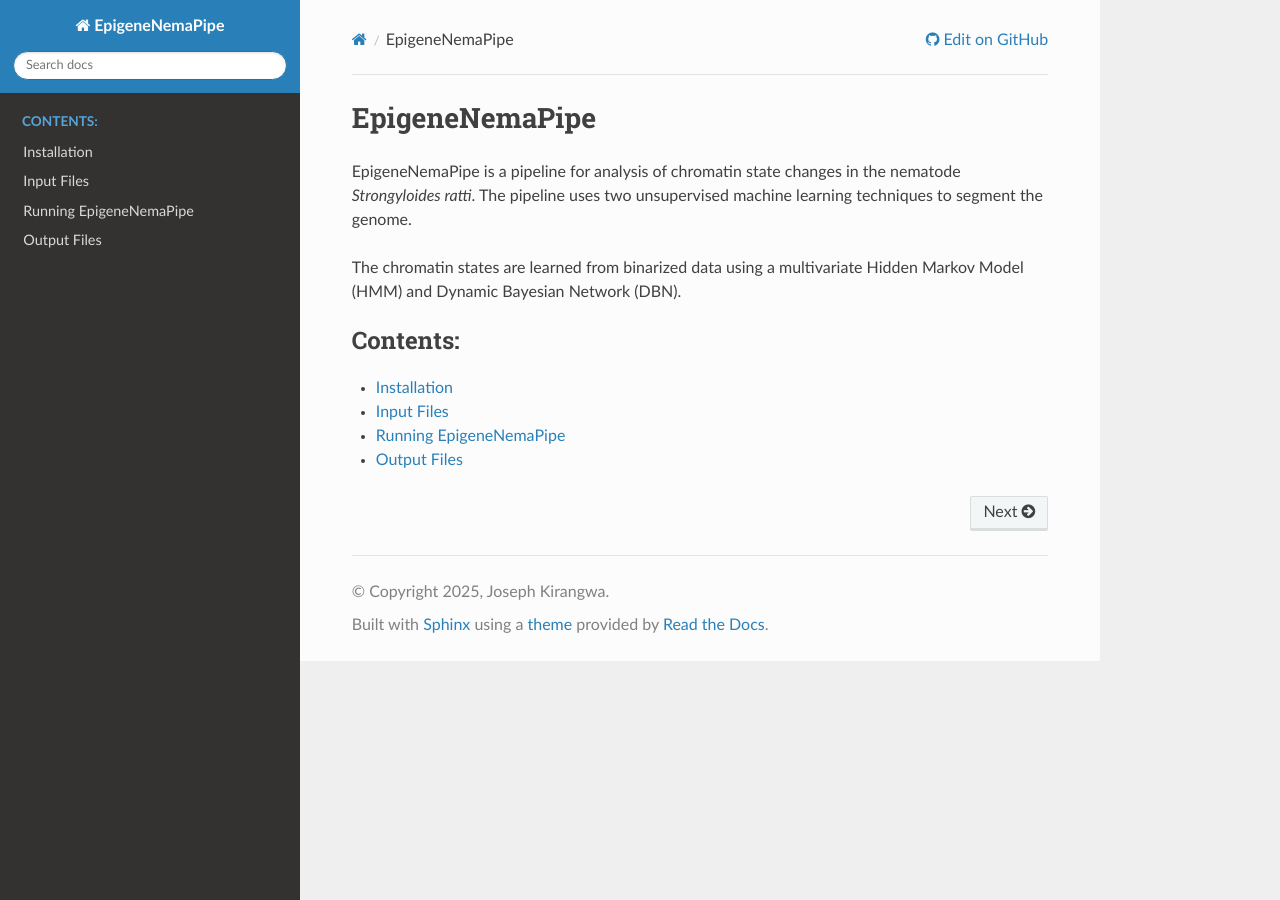
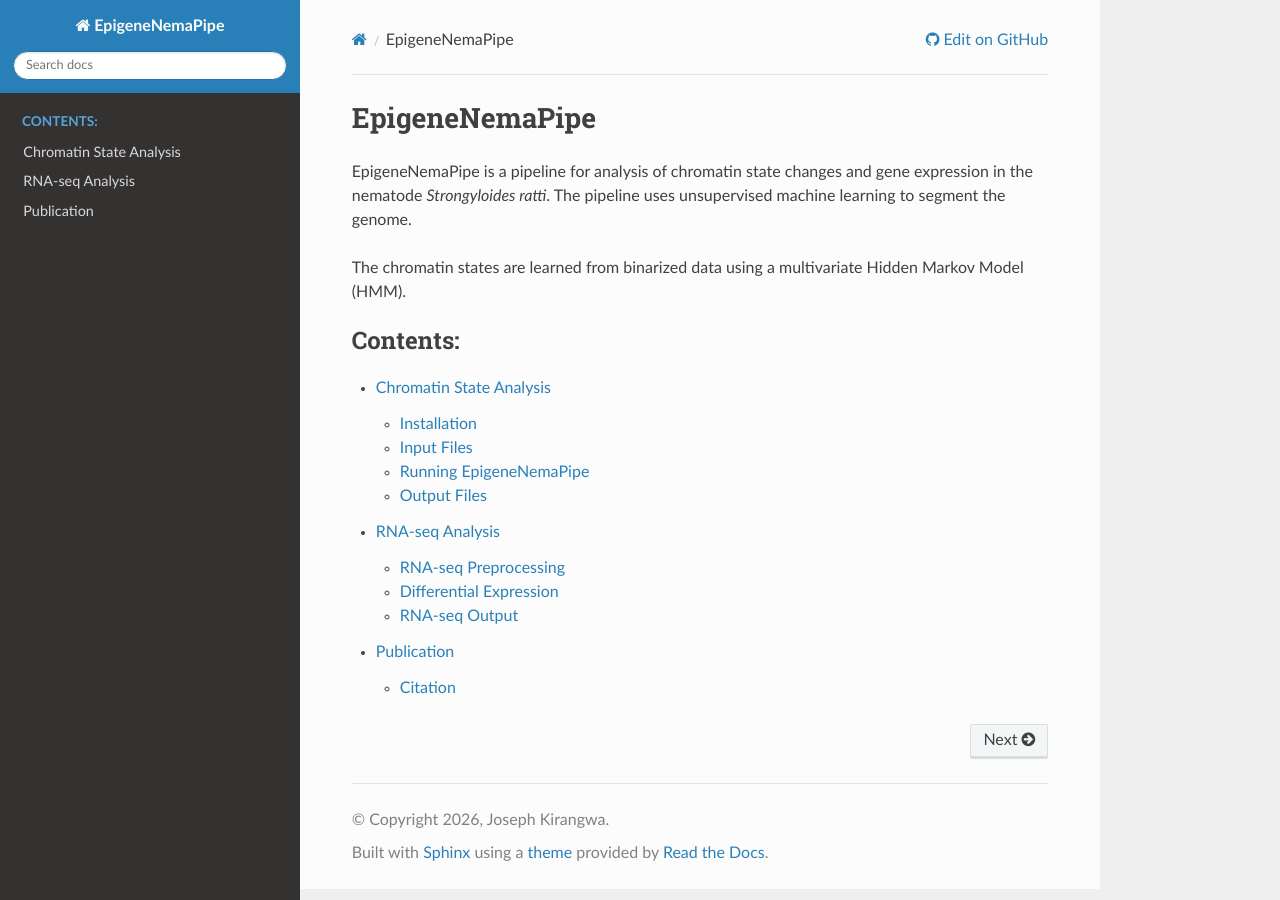
Before and after one commit to jkirangw/EpiNemaPipe, a Sphinx documentation site: the page built from docs/source/index.md, in a window 1280 px wide. Built offline with Sphinx 7.4.7 and the Read the Docs theme 3.1.0, drawn with Linux system fonts in a browser that asks for light colours.

Commit message:
Reorganize documentation for chromatin and RNA-seq analyses

````diff
--- a/docs/source/conf.py
+++ b/docs/source/conf.py
@@ -6,7 +6,7 @@ sys.path.insert(0, os.path.abspath('../..'))
 # -- Project information
 
 project = 'EpigeneNemaPipe'
-copyright = '2025, Joseph Kirangwa'
+copyright = '2026, Joseph Kirangwa'
 author = 'Joseph Kirangwa'
 
 release = '0.1'
--- a/docs/source/index.md
+++ b/docs/source/index.md
@@ -1,17 +1,16 @@
 # EpigeneNemaPipe
 
-EpigeneNemaPipe is a pipeline for analysis of chromatin state changes
-in the nematode *Strongyloides ratti*. The pipeline uses two unsupervised
-machine learning techniques to segment the genome.
+EpigeneNemaPipe is a pipeline for analysis of chromatin state changes and gene expression
+in the nematode *Strongyloides ratti*. The pipeline uses unsupervised
+machine learning to segment the genome.
 
 The chromatin states are learned from binarized data using a multivariate
-Hidden Markov Model (HMM) and Dynamic Bayesian Network (DBN).
+Hidden Markov Model (HMM).
 
 ```{toctree}
 :maxdepth: 2
 :caption: Contents:
-
-Installation
-Input_files
-Running_EpigeneNemaPipe
-Output_files
+chromatin_state/index
+rnaseq/index
+publication/index
+```
--- /dev/null
+++ b/docs/source/publication/Citation.md
@@ -0,0 +1 @@
+# Citation
--- /dev/null
+++ b/docs/source/rnaseq/Differential_expression.md
@@ -0,0 +1,3 @@
+# Differential Expression
+
+This section describes differential gene-expression analysis.
--- /dev/null
+++ b/docs/source/rnaseq/RNAseq_output.md
@@ -0,0 +1,3 @@
+# RNA-seq Output
+
+This section describes the output generated by the RNA-seq analysis.
--- /dev/null
+++ b/docs/source/rnaseq/RNAseq_preprocessing.md
@@ -0,0 +1,3 @@
+# RNA-seq Preprocessing
+
+This section describes preprocessing of RNA-seq data.
--- /dev/null
+++ b/docs/source/rnaseq/index.md
@@ -0,0 +1,11 @@
+# RNA-seq Analysis
+
+This section describes the RNA-seq analyses used to investigate gene-expression changes in *Strongyloides ratti*.
+
+```{toctree}
+:maxdepth: 2
+
+RNAseq_preprocessing
+Differential_expression
+RNAseq_output
+```
````
Also changed, not shown: docs/source/chromatin_state/index.md (added, +14 -0 lines), docs/source/publication/index.md (added, +7 -0 lines), docs/source/chromatin_state/Input_files.md (renamed from docs/source/Input_files.md), docs/source/chromatin_state/Installation.md (renamed from docs/source/Installation.md), docs/source/chromatin_state/Output_files.md (renamed from docs/source/Output_files.md), docs/source/chromatin_state/Running_chromhmm.md (renamed from docs/source/Running_EpigeneNemaPipe.md).
